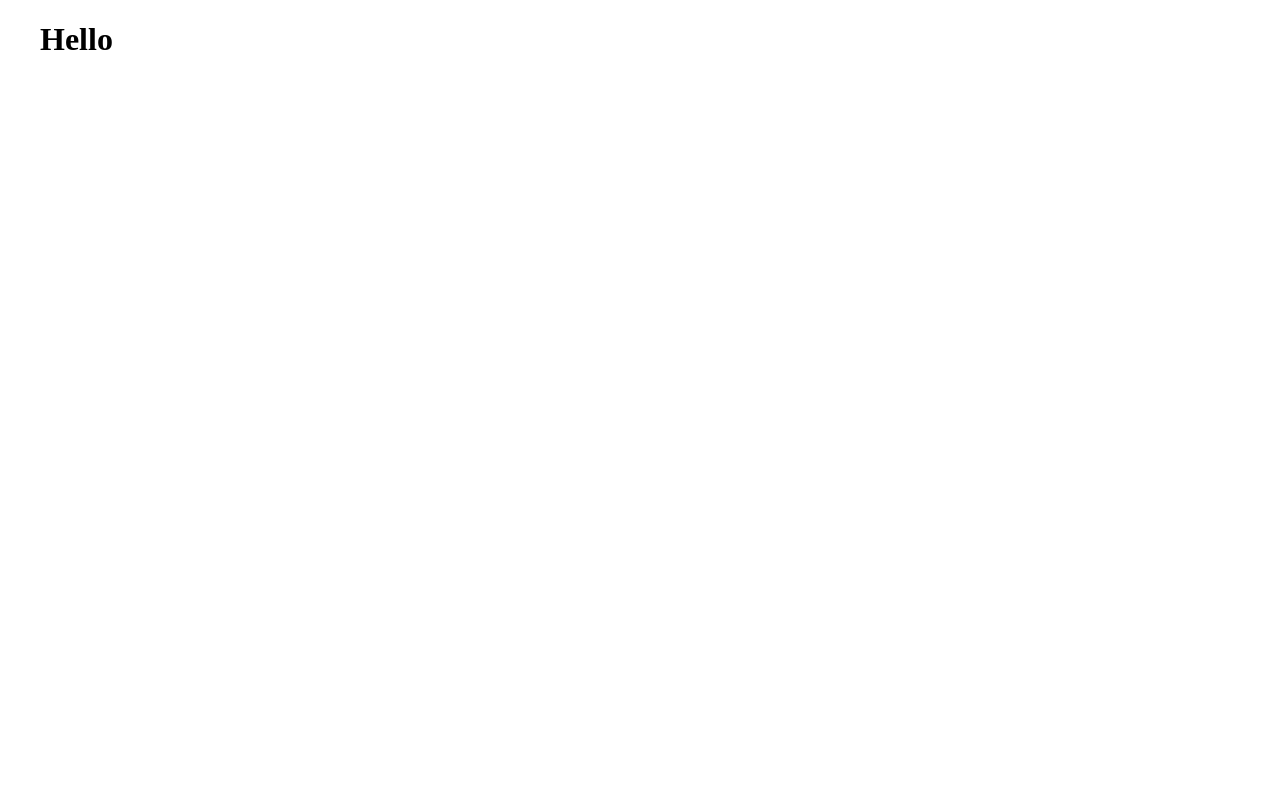
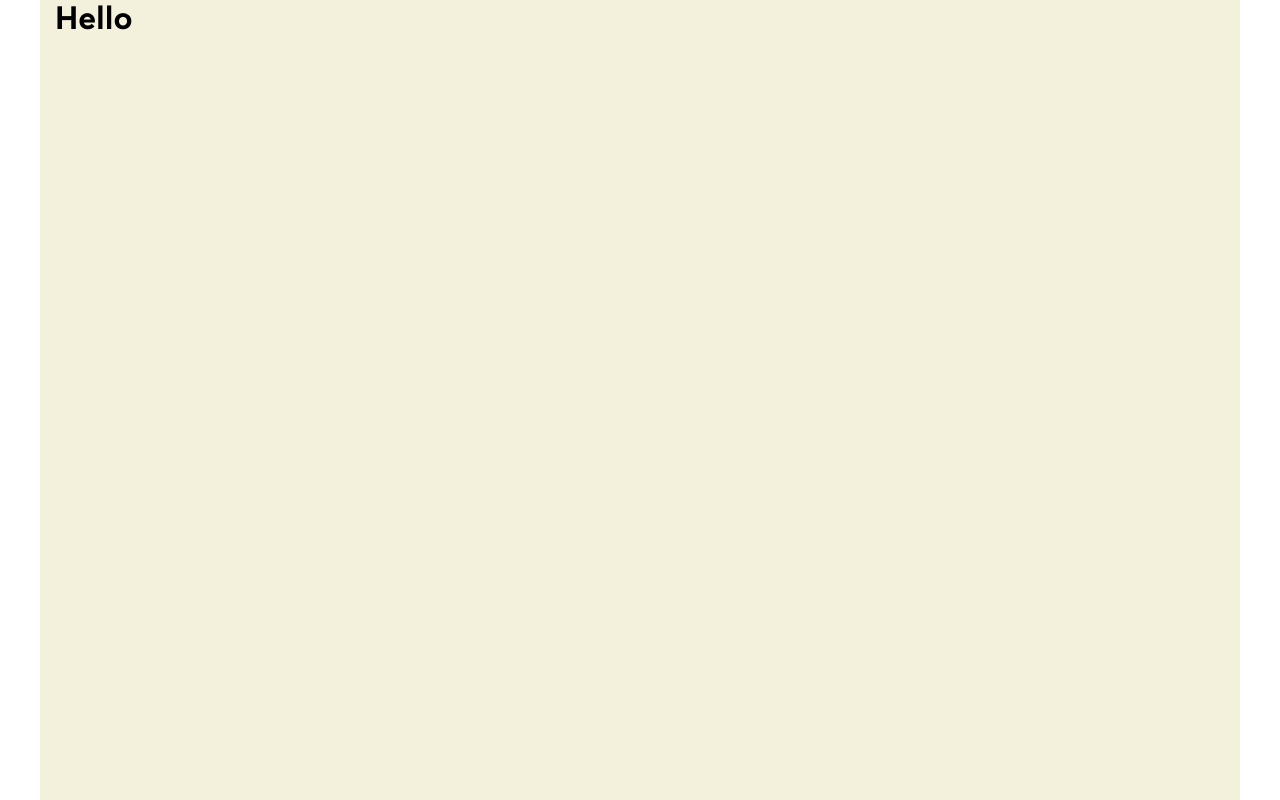
Before and after one commit to PierinaGiusiano/ecotuc, a React (Create React App) app: page /home in a window 1280 px wide. Built offline with nearby package versions, Linux system fonts and the light colour scheme.

Commit message:
Added general container

```diff
--- a/src/styles/general.scss
+++ b/src/styles/general.scss
@@ -1,3 +1,6 @@
+@import "./variables.scss";
+@import "./typography.scss";
+
 @font-face {
   font-family: "Averta";
   src: url("../../public/fonts/averta-pe-regular.woff2");
@@ -19,12 +22,28 @@
   font-style: normal;
 }
 
+body,
+html,
+* {
+  color: var(--color-black);
+  margin: 0;
+  padding: 0;
+  box-sizing: border-box;
+  font-size: 16px;
+  line-height: 1.25;
+  font-family: "averta";
+  -webkit-tap-highlight-color: transparent;
+  height: 100%;
+  min-height: 100%;
+}
+
 .container {
   padding: 0 var(--container-padding-x) var(--container-padding-bottom);
   max-width: 100%;
   margin-left: auto;
   margin-right: auto;
   width: 100%;
+  background-color: var(--background);
 
   @media (min-width: 991px) {
     max-width: 900px;
--- /dev/null
+++ b/src/styles/typography.scss
@@ -0,0 +1,14 @@
+h1 {
+  font-size: 28px;
+  line-height: 1.143;
+
+  @media (min-width: 991px) {
+    font-size: 32px;
+    line-height: 1.125;
+  }
+}
+
+h2 {
+  font-size: 22px;
+  line-height: 1.182;
+}
--- a/src/styles/variables.scss
+++ b/src/styles/variables.scss
@@ -9,11 +9,11 @@
     /************* 1. Colors *************/
     --color-white: #ffffff;
     --color-black: #000000;
-    --primary: #235130,
-    --secondary: #92be87,
-    --gray: #8a917c,
-    --lightGray: #a3a39c,
-    --background: #f3f0db,
+    --primary: #235130;
+    --secondary: #92be87;
+    --gray: #8a917c;
+    --lightGray: #a3a39c;
+    --background: #f3f0db;
 
     /************* 2. Fonts **************/
     --font-primary: 'Averta';
```
